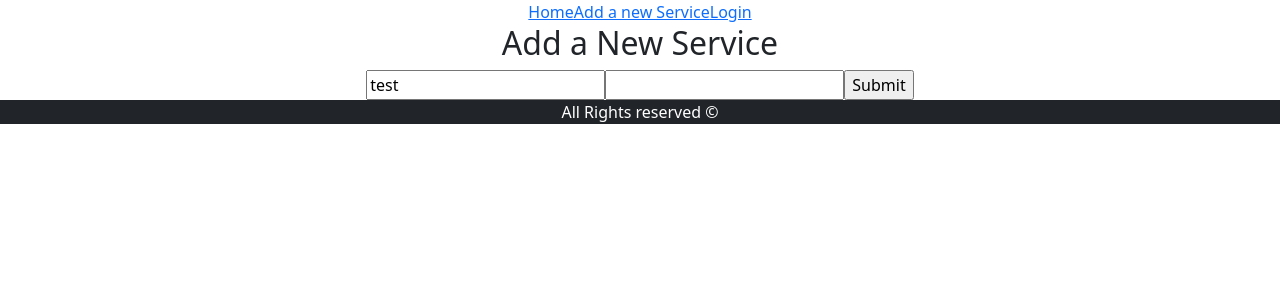
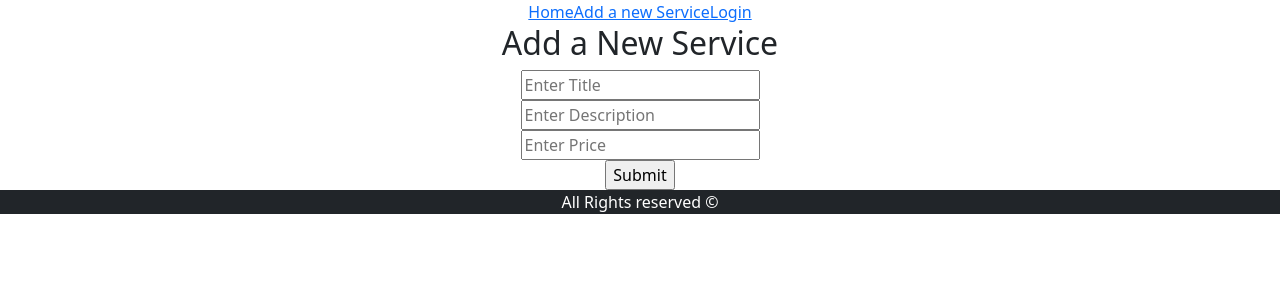
Before and after one commit to sirazulsihab/tourism-or-delivery-website-client-slide, a React (Create React App) app: page /addService in a window 1280 px wide. Shown: the top 300 px of the page. Built offline with nearby package versions, Linux system fonts and the light colour scheme.

Commit message:
second commit

```diff
--- a/package.json
+++ b/package.json
@@ -7,6 +7,7 @@
     "@testing-library/react": "^11.2.7",
     "@testing-library/user-event": "^12.8.3",
     "bootstrap": "^5.1.3",
+    "firebase": "^9.2.0",
     "react": "^17.0.2",
     "react-bootstrap": "^2.0.1",
     "react-dom": "^17.0.2",
--- a/src/components/AddService/AddService.js
+++ b/src/components/AddService/AddService.js
@@ -3,17 +3,17 @@ import { useForm } from 'react-hook-form';
 
 const AddService = () => {
     const { register, handleSubmit, watch, formState: { errors } } = useForm();
-    const onSubmit = data => console.log(data);
+    const onSubmit = data => {
+        console.log(data);
+    };
 
     return (
         <div>
             <h2>Add a New Service</h2>
             <form onSubmit={handleSubmit(onSubmit)}>
-            {/* register your input into the hook by invoking the "register" function */}
-            <input defaultValue="test" {...register("title")} />
-
-            {/* include validation with required or other standard HTML validation rules */}
-            <input {...register("exampleRequired", { required: true })} />
+            <input placeholder="Enter Title" {...register("title", { required: true })} /> <br />
+            <input placeholder="Enter Description" {...register("description")} /> <br />
+            <input placeholder="Enter Price" {...register("price", { required: true })} /> <br />
             {/* errors will return when field validation fails  */}
             {errors.exampleRequired && <span>This field is required</span>}
 
--- a/src/components/Home/Home.js
+++ b/src/components/Home/Home.js
@@ -6,7 +6,7 @@ import Services from '../Services/Services';
 const Home = () => {
     const [services, setServices] = useState([])
     useEffect(() => {
-        fetch('./services.json')
+        fetch('http://localhost:5000/services')
         .then(res => res.json())
         .then(data => setServices(data));
     }, [])
@@ -59,7 +59,10 @@ const Home = () => {
                     {
                         <Row xs={1} md={2} className="g-4">
                         {services.map(service => (
-                            <Services service={service}></Services>
+                            <Services
+                            key={service._id}
+                            service={service}
+                            ></Services>
                         ))}
                         </Row>
 
```
Also changed, not shown: 1 other file (tests, documents, lock files or other folders).
